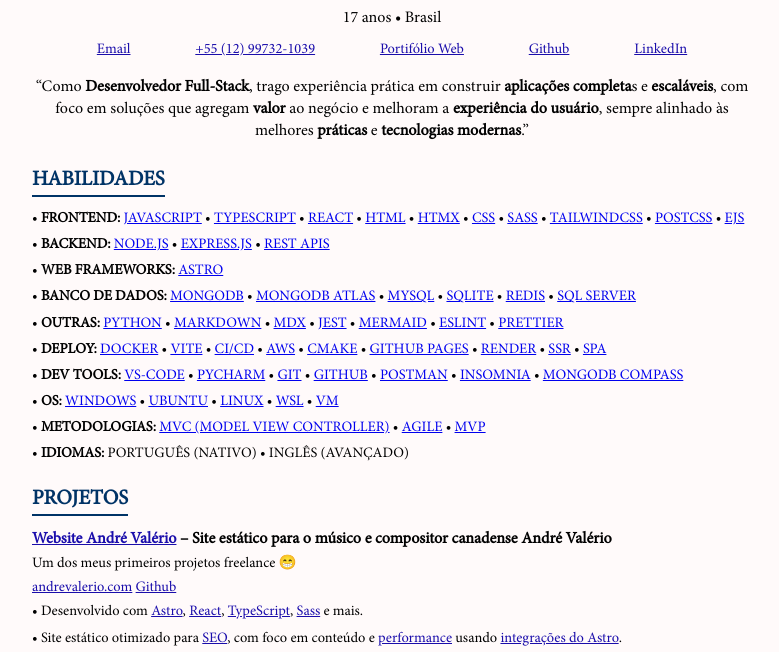
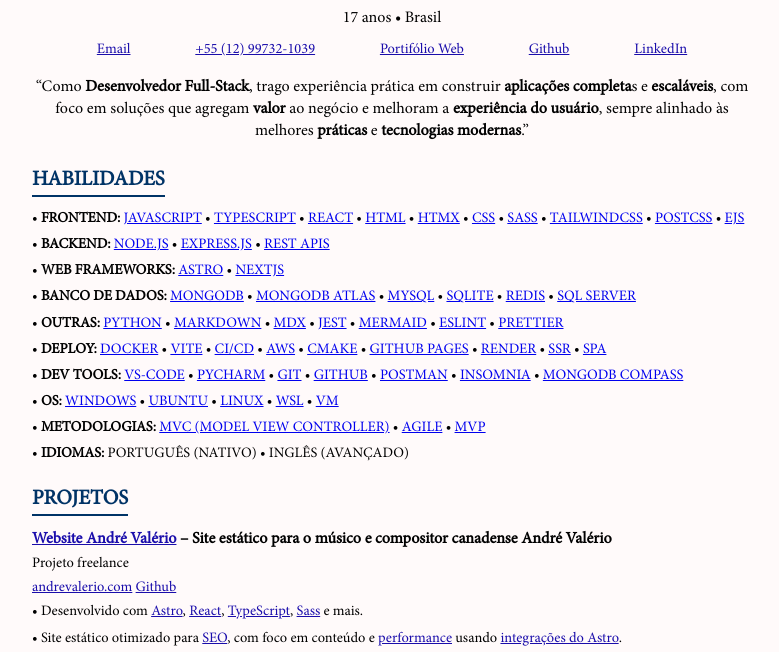
Before and after one commit to AdrianoLMRS/AdrianoLMRS, a website: page auto-pdf/src/curriculo.html in a window 1280 px wide. Shown: the part 129-781 px from the top of the page, without its empty margins (248-1027 px from the left). Drawn offline with Linux system fonts and the light colour scheme.

Commit message:
Change: curriculo.html

```diff
--- a/auto-pdf/src/curriculo.html
+++ b/auto-pdf/src/curriculo.html
@@ -30,7 +30,7 @@
         <ul class="skills__list">
             <li>• <strong>Frontend:</strong> <a href="https://developer.mozilla.org/en-US/docs/Web/JavaScript" target="_blank" rel="noopener noreferrer">JavaScript</a> • <a href="https://www.typescriptlang.org/" target="_blank" rel="noopener noreferrer">TypeScript</a> • <a href="https://react.dev/" target="_blank" rel="noopener noreferrer">React</a> • <a href="https://developer.mozilla.org/en-US/docs/Web/HTML" target="_blank" rel="noopener noreferrer">HTML</a> • <a href="https://htmx.org/" target="_blank" rel="noopener noreferrer">HTMX</a> • <a href="https://developer.mozilla.org/en-US/docs/Web/CSS" target="_blank" rel="noopener noreferrer">CSS</a> • <a href="https://sass-lang.com/" target="_blank" rel="noopener noreferrer">Sass</a> • <a href="https://tailwindcss.com/" target="_blank" rel="noopener noreferrer">TailWindCSS</a> • <a href="https://postcss.org/" target="_blank" rel="noopener noreferrer">Postcss</a> • <a href="https://ejs.co/" target="_blank" rel="noopener noreferrer">Ejs</a></li>
             <li>• <strong>Backend:</strong> <a href="https://nodejs.org/" target="_blank" rel="noopener noreferrer">Node.js</a> • <a href="https://expressjs.com/" target="_blank" rel="noopener noreferrer">Express.js</a> • <a href="https://restfulapi.net/" target="_blank" rel="noopener noreferrer">Rest APIs</a></li>
-            <li>• <strong>Web Frameworks:</strong> <a href="https://astro.build/" target="_blank" rel="noopener noreferrer">Astro</a></li>
+            <li>• <strong>Web Frameworks:</strong> <a href="https://astro.build/" target="_blank" rel="noopener noreferrer">Astro</a> • <a href="https://nextjs.org/" target="_blank" rel="noopener noreferrer">NextJS</a></li>
             <li>• <strong>Banco de dados:</strong> <a href="https://www.mongodb.com/" target="_blank" rel="noopener noreferrer">Mongodb</a> • <a href="https://www.mongodb.com/products/atlas" target="_blank" rel="noopener noreferrer">Mongodb Atlas</a> • <a href="https://www.mysql.com/" target="_blank" rel="noopener noreferrer">Mysql</a> • <a href="https://www.sqlite.org/index.html" target="_blank" rel="noopener noreferrer">Sqlite</a> • <a href="https://redis.io/" target="_blank" rel="noopener noreferrer">Redis</a> • <a href="https://www.microsoft.com/en-us/sql-server" target="_blank" rel="noopener noreferrer">Sql Server</a></li>
             <li>• <strong>Outras:</strong> <a href="https://www.python.org/" target="_blank" rel="noopener noreferrer">Python</a> • <a href="https://www.markdownguide.org/" target="_blank" rel="noopener noreferrer">Markdown</a> • <a href="https://mdxjs.com/" target="_blank" rel="noopener noreferrer">Mdx</a> • <a href="https://jestjs.io/" target="_blank" rel="noopener noreferrer">Jest</a> • <a href="https://mermaid-js.github.io/mermaid/#/" target="_blank" rel="noopener noreferrer">Mermaid</a> • <a href="https://eslint.org/" target="_blank" rel="noopener noreferrer">Eslint</a> • <a href="https://prettier.io/" target="_blank" rel="noopener noreferrer">Prettier</a></li>
             <li>• <strong>Deploy:</strong> <a href="https://www.docker.com/" target="_blank" rel="noopener noreferrer">Docker</a> • <a href="https://vitejs.dev/" target="_blank" rel="noopener noreferrer">Vite</a> • <a href="https://circleci.com/" target="_blank" rel="noopener noreferrer">Ci/Cd</a> • <a href="https://aws.amazon.com/" target="_blank" rel="noopener noreferrer">Aws</a> • <a href="https://cmake.org/" target="_blank" rel="noopener noreferrer">Cmake</a> • <a href="https://pages.github.com/" target="_blank" rel="noopener noreferrer">Github Pages</a> • <a href="https://render.com/" target="_blank" rel="noopener noreferrer">Render</a> • <a href="https://developer.mozilla.org/en-US/docs/Glossary/SSR/" target="_blank" rel="noopener noreferrer">SSR</a> • <a href="https://developer.mozilla.org/en-US/docs/Glossary/SPA/" target="_blank" rel="noopener noreferrer">SPA</a></li>
@@ -47,7 +47,7 @@
         <ul class="projects__list">
             <li>
                 <h4><a href="https://andrevalerio.com/" target="_blank" rel="noopener noreferrer">Website André Valério</a> – Site estático para o músico e compositor canadense André Valério</h4>
-                <span>Um dos meus primeiros projetos freelance 😁</span>
+                <span>Projeto freelance</span>
                 <div class="github">
                     <a href="https://andrevalerio.com/" target="_blank">andrevalerio.com</a>
                     <a href="https://github.com/AdrianoLMRS/AndreValerio?tab=readme-ov-file#readme" target="_blank">Github</a>
```
